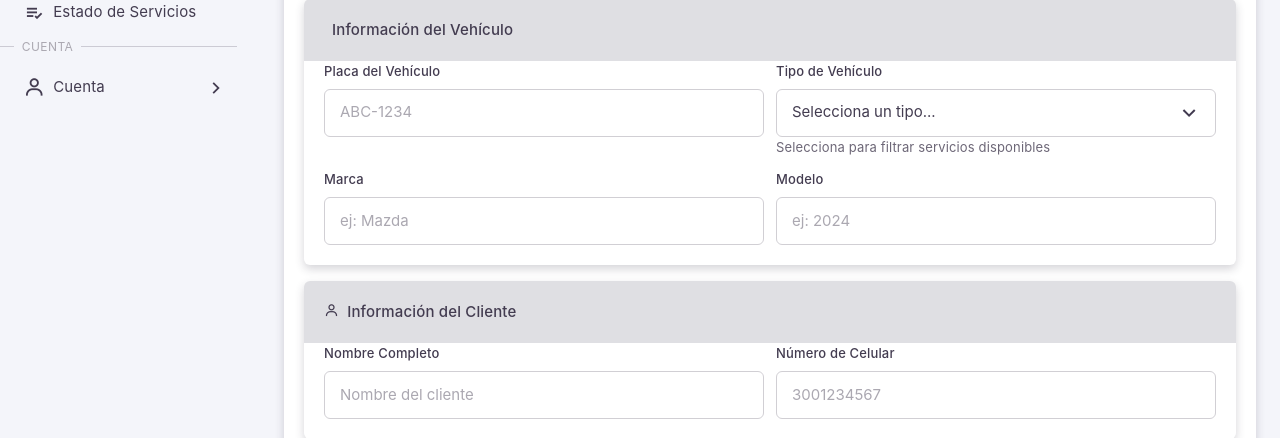
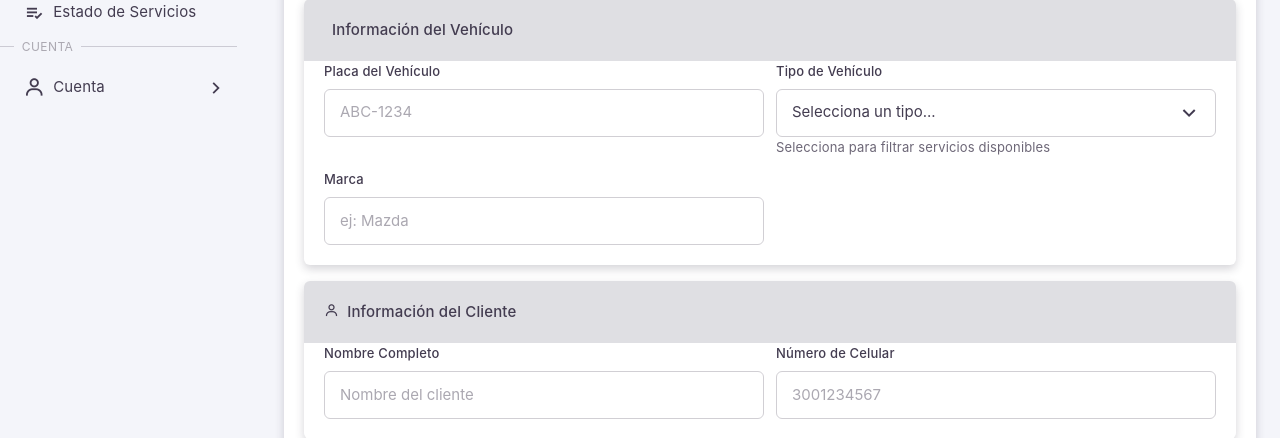
Before and after one commit to juancarlosmaya/LAVADERO_POS, a Django app: template Lavadero_pos/Cliente/templates/Cliente/nueva_orden.html in a window 1280 px wide. Shown: the part 194-632 px from the top of the page. Run offline with Django 5.2, Linux system fonts and the light colour scheme; the template is opened without the code that fills it: values that come from a table or form of the project are taken from there, others are empty; some libraries are stand-ins or nearby versions.

Commit message:
se deshabilita el campo Modelo en la descripción del vehiculo

```diff
--- a/Lavadero_pos/Cliente/forms.py
+++ b/Lavadero_pos/Cliente/forms.py
@@ -52,7 +52,7 @@ class OrdenForm(forms.ModelForm):
 class VehiculoForm(forms.ModelForm):
     class Meta:
         model = Vehiculo
-        fields = ['placa', 'tipo', 'marca', 'modelo']
+        fields = ['placa', 'tipo', 'marca'] #, 'modelo']
         widgets = {
             'placa': forms.TextInput(attrs={
                 'class': 'w-full px-4 py-2 border border-gray-300 rounded-lg focus:border-blue-600 focus:ring-2 focus:ring-blue-100',
@@ -66,10 +66,10 @@ class VehiculoForm(forms.ModelForm):
                 'class': 'w-full px-4 py-2 border border-gray-300 rounded-lg focus:border-blue-600 focus:ring-2 focus:ring-blue-100',
                 'placeholder': 'Ej: Mazda'
             }),
-            'modelo': forms.TextInput(attrs={
-                'class': 'w-full px-4 py-2 border border-gray-300 rounded-lg focus:border-blue-600 focus:ring-2 focus:ring-blue-100',
-                'placeholder': 'Ej: 2024'
-            }),
+            #'modelo': forms.TextInput(attrs={
+            #    'class': 'w-full px-4 py-2 border border-gray-300 rounded-lg focus:border-blue-600 focus:ring-2 focus:ring-blue-100',
+            #    'placeholder': 'Ej: 2024'
+            #}),
         }
 
     def __init__(self, *args, **kwargs):
@@ -77,7 +77,7 @@ class VehiculoForm(forms.ModelForm):
         self.fields['placa'].label = 'Placa del Vehículo'
         self.fields['tipo'].label = 'Tipo de Vehículo'
         self.fields['marca'].label = 'Marca'
-        self.fields['modelo'].label = 'Modelo'
+        #self.fields['modelo'].label = 'Modelo'
 
 
 class ClienteForm(forms.ModelForm):
--- a/Lavadero_pos/Cliente/templates/Cliente/nueva_orden.html
+++ b/Lavadero_pos/Cliente/templates/Cliente/nueva_orden.html
@@ -74,6 +74,7 @@
                     <div class="invalid-feedback">{{ vehiculo_form.marca.errors.0 }}</div>
                   {% endif %}
                 </div>
+                <!--
                 <div class="col-md-6">
                   <label for="id_modelo" class="form-label">Modelo</label>
                   <input type="text" class="form-control {% if vehiculo_form.modelo.errors %}is-invalid{% endif %}"
@@ -82,6 +83,7 @@
                     <div class="invalid-feedback">{{ vehiculo_form.modelo.errors.0 }}</div>
                   {% endif %}
                 </div>
+                -->
               </div>
             </div>
           </div>
--- a/Lavadero_pos/Servidor/models.py
+++ b/Lavadero_pos/Servidor/models.py
@@ -78,7 +78,7 @@ class Orden(models.Model):
     estado = models.CharField(max_length=20, choices=ESTADO_CHOICES, default='EN_COLA')
     fecha_creacion = models.DateTimeField(default=timezone.now)
     observaciones = models.TextField(blank=True, null=True)
-    tiempo_inicio_servicio = models.TimeField(blank=True, null=True)
+    tiempo_inicio_servicio = models.TimeField(null=True)
     lavadero = models.ForeignKey(Lavadero, on_delete=models.CASCADE, related_name='ordenes')
 
     def __str__(self):
```
Also changed, not shown: Lavadero_pos/Servidor/migrations/0004_alter_orden_tiempo_inicio_servicio.py (added).
